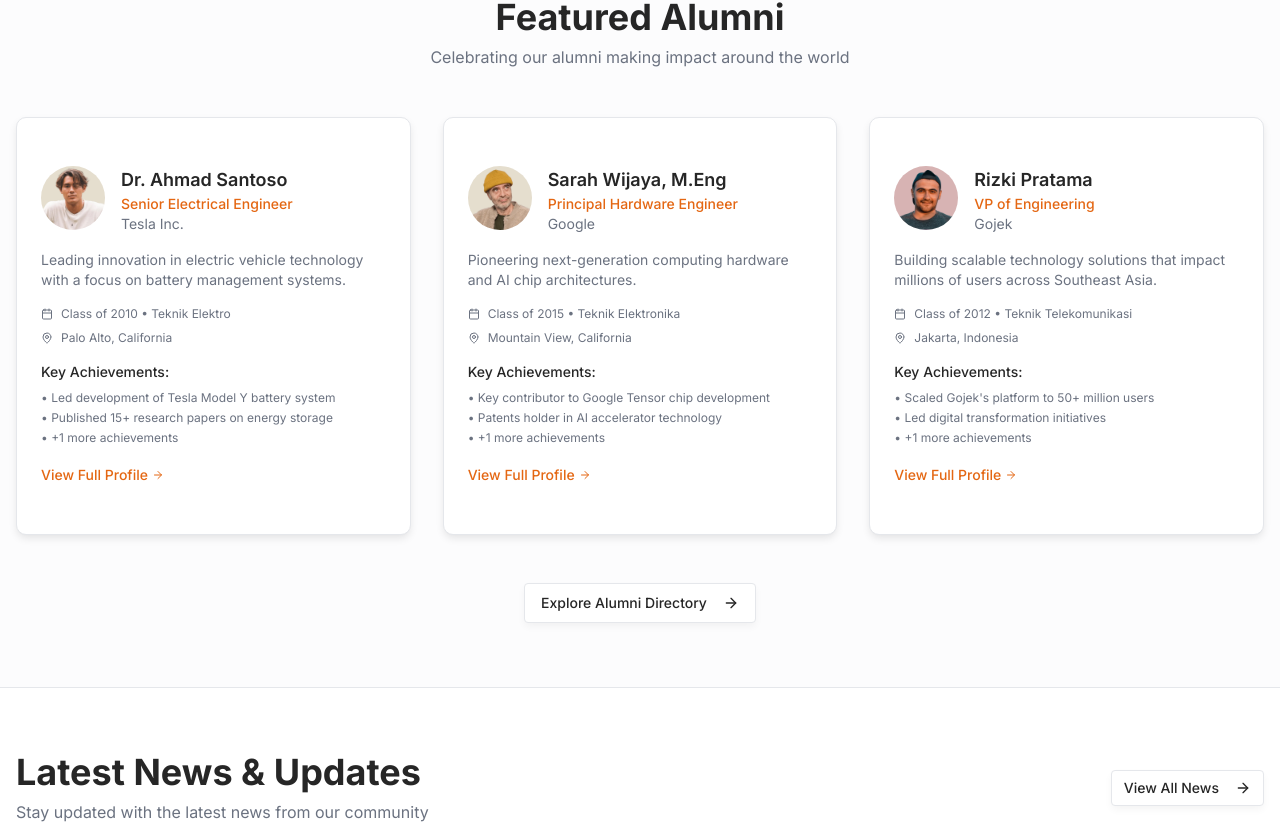
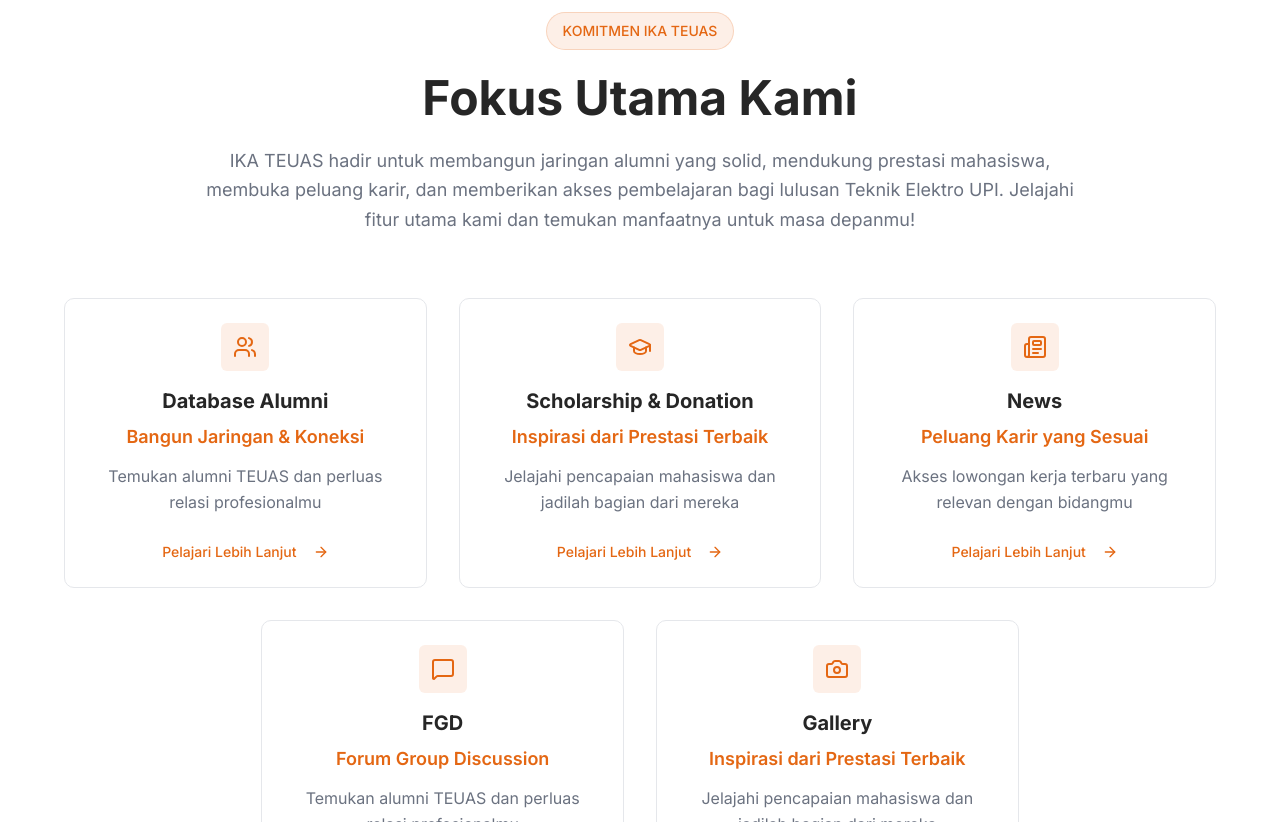
Before and after one commit to teuasupi/Project_Website_Database, a Next.js app in the folder frontend/: page / in a window 1280 px wide. Shown: the part 1538-2360 px from the top of the page. Built offline with nearby package versions, Linux system fonts and the light colour scheme; no server answers.

Commit message:
feat(home): add OurFocus section to homepage
Implement the OurFocus component that showcases key features of the alumni association. This section includes interactive cards for alumni database, scholarships, news, FGD, and gallery with hover effects and navigation links.

```diff
--- a/frontend/src/app/page.tsx
+++ b/frontend/src/app/page.tsx
@@ -4,13 +4,15 @@ import { LatestNews } from '@/components/features/news/LatestNews';
 import { FeaturedAlumni } from '@/components/features/alumni/FeaturedAlumni';
 import { Separator } from '@/components/ui/separator';
 import { AboutSection } from '@/components/features/home/AboutSection';
+import { OurFocus } from '@/components/features/home/OurFocus';
 
 export default function Home() {
   return (
     <RootLayout>
       <HeroSection />
       <AboutSection />
-      {/* TODO: Implement OurFocus */}
+
+      <OurFocus />
       <Separator />
       <FeaturedAlumni />
       <Separator />
--- /dev/null
+++ b/frontend/src/components/features/home/OurFocus.tsx
@@ -0,0 +1,135 @@
+import Link from 'next/link';
+import { Button } from '@/components/ui/button';
+import {
+  ArrowRight,
+  Users,
+  GraduationCap,
+  Newspaper,
+  MessageSquare,
+  Camera,
+} from 'lucide-react';
+import { ROUTES } from '@/lib/constants';
+
+const focusFeatures = [
+  {
+    id: 1,
+    icon: Users,
+    title: 'Database Alumni',
+    subheading: 'Bangun Jaringan & Koneksi',
+    description: 'Temukan alumni TEUAS dan perluas relasi profesionalmu',
+    href: ROUTES.ALUMNI.DIRECTORY,
+  },
+  {
+    id: 2,
+    icon: GraduationCap,
+    title: 'Scholarship & Donation',
+    subheading: 'Inspirasi dari Prestasi Terbaik',
+    description: 'Jelajahi pencapaian mahasiswa dan jadilah bagian dari mereka',
+    href: ROUTES.SCHOLARSHIPS.ROOT,
+  },
+  {
+    id: 3,
+    icon: Newspaper,
+    title: 'News',
+    subheading: 'Peluang Karir yang Sesuai',
+    description: 'Akses lowongan kerja terbaru yang relevan dengan bidangmu',
+    href: ROUTES.NEWS.ROOT,
+  },
+  {
+    id: 4,
+    icon: MessageSquare,
+    title: 'FGD',
+    subheading: 'Forum Group Discussion',
+    description: 'Temukan alumni TEUAS dan perluas relasi profesionalmu',
+    href: ROUTES.FGD.ROOT,
+  },
+  {
+    id: 5,
+    icon: Camera,
+    title: 'Gallery',
+    subheading: 'Inspirasi dari Prestasi Terbaik',
+    description: 'Jelajahi pencapaian mahasiswa dan jadilah bagian dari mereka',
+    href: ROUTES.GALLERY.ROOT,
+  },
+];
+
+export function OurFocus() {
+  return (
+    <section className="bg-background py-20">
+      <div className="container mx-auto px-4">
+        {/* Header Section */}
+        <div className="mx-auto mb-16 max-w-4xl text-center">
+          {/* Badge */}
+          <div className="border-primary/20 bg-primary/10 mb-6 inline-flex items-center rounded-full border px-4 py-2 text-sm">
+            <span className="text-primary font-medium">KOMITMEN IKA TEUAS</span>
+          </div>
+
+          {/* Title */}
+          <h2 className="text-foreground mb-6 text-3xl font-bold md:text-4xl lg:text-5xl">
+            Fokus Utama Kami
+          </h2>
+
+          {/* Description */}
+          <p className="text-muted-foreground text-lg leading-relaxed">
+            IKA TEUAS hadir untuk membangun jaringan alumni yang solid,
+            mendukung prestasi mahasiswa, membuka peluang karir, dan memberikan
+            akses pembelajaran bagi lulusan Teknik Elektro UPI. Jelajahi fitur
+            utama kami dan temukan manfaatnya untuk masa depanmu!
+          </p>
+        </div>
+
+        {/* Features Grid */}
+        <div className="mx-auto grid max-w-6xl grid-cols-6 gap-8">
+          {focusFeatures.map((feature, index) => {
+            const IconComponent = feature.icon;
+            return (
+              <div
+                key={feature.id}
+                className={`group bg-background relative col-span-6 w-full overflow-hidden rounded-xl border p-6 text-center transition-all duration-300 hover:-translate-y-1 hover:shadow-lg md:col-span-3 xl:col-span-2 ${
+                  index === 3 ? 'xl:col-start-2' : ''
+                }`}
+              >
+                {/* Bottom Primary Line */}
+                <div className="bg-primary absolute bottom-0 left-0 h-1 w-0 transition-all duration-300 ease-out group-hover:w-full"></div>
+                {/* Icon */}
+                <div className="bg-primary/10 group-hover:bg-primary/20 mx-auto mb-4 flex h-12 w-12 items-center justify-center rounded-lg transition-colors">
+                  <IconComponent className="text-primary h-6 w-6" />
+                </div>
+
+                {/* Title */}
+                <h3 className="text-foreground mb-2 text-xl font-bold">
+                  {feature.title}
+                </h3>
+
+                {/* Subheading */}
+                <h4 className="text-primary mb-3 text-lg font-semibold">
+                  {feature.subheading}
+                </h4>
+
+                {/* Description */}
+                <p className="text-muted-foreground mb-6 leading-relaxed">
+                  {feature.description}
+                </p>
+
+                {/* Link */}
+                <Button
+                  variant="ghost"
+                  className="group/button text-primary hover:text-primary mx-auto h-auto p-0 font-medium"
+                  asChild
+                >
+                  <Link
+                    href={feature.href}
+                    className="inline-flex items-center"
+                  >
+                    Pelajari Lebih Lanjut
+                    <ArrowRight className="ml-2 h-4 w-4 transition-transform group-hover/button:translate-x-1" />
+                  </Link>
+                </Button>
+              </div>
+            );
+          })}
+        </div>
+      </div>
+    </section>
+  );
+}
```
